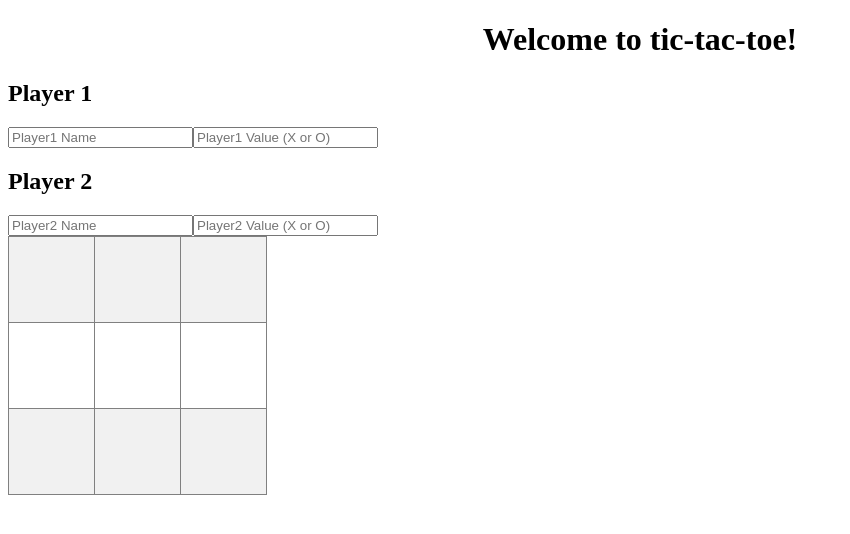
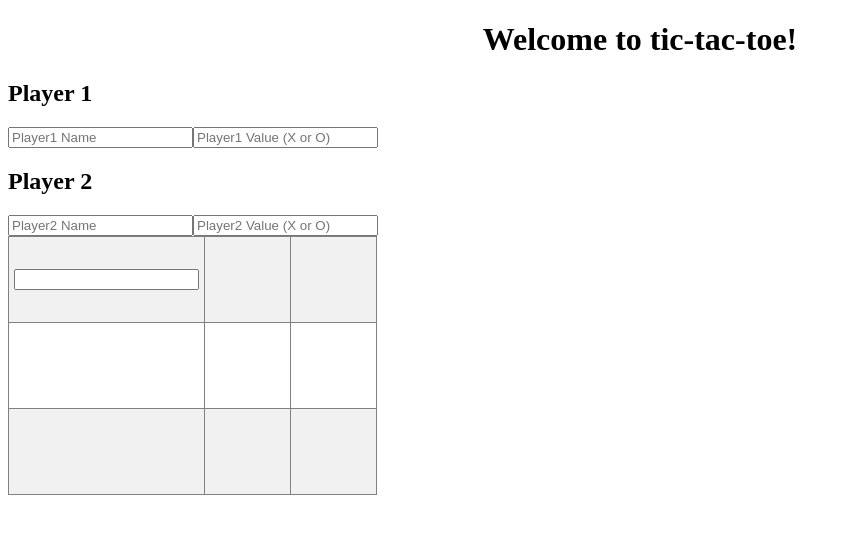
Before and after one commit to bulmerg/tic-tac-toe, an Angular app: page / in a window 1280 px wide. Shown: the top 534 px of the page, without its empty margins (0-850 px from the left). Built offline with nearby package versions, Linux system fonts and the light colour scheme.

Commit message:
Fix Test square value display failed

```diff
--- a/src/app/app.component.html
+++ b/src/app/app.component.html
@@ -1,15 +1,19 @@
 <!--The content below is only a placeholder and can be replaced.-->
 <style>
-    table, th , td  {
+  table,
+  th,
+  td {
     border: 1px solid grey;
     border-collapse: collapse;
     padding: 5px;
     column-width: 75px;
     height: 75px;
   }
+
   table tr:nth-child(odd) {
     background-color: #f1f1f1;
   }
+
   table tr:nth-child(even) {
     background-color: #ffffff;
   }
@@ -23,10 +27,13 @@
 <div>
   <players></players>
 </div>
-<div>
+<form [formGroup]="grid">
+  <div class="container">
     <table>
       <tr #row1>
-      <td #square1 id="square1"></td>
+        <td id="square1Cell" (click)="handleSquareClick('X')">
+          <input formControlName="square1" readonly>
+        </td>
         <td #square2></td>
         <td #square3></td>
       </tr>
@@ -42,4 +49,6 @@
       </tr>
     </table>
   </div>
+</form>
+
 <router-outlet></router-outlet>
--- a/src/app/app.component.ts
+++ b/src/app/app.component.ts
@@ -1,19 +1,27 @@
 import { Component, OnInit } from '@angular/core';
 import { Player } from './models/Player';
+import { FormGroup, FormControl, FormBuilder } from '@angular/forms';
 
 @Component({
   selector: 'app-root',
   templateUrl: './app.component.html',
   styleUrls: ['./app.component.css']
 })
-export class AppComponent {
+export class AppComponent implements OnInit {
   title = 'tic-tac-toe';
+  square = '';
+  grid: FormGroup
+  constructor (private fb: FormBuilder) { }
 
-  constructor () {
+  ngOnInit(): void {
+    this.grid = this.fb.group({
+      square1: ['']
+    });
   }
 
-  handleSquareClick() {
-
+  handleSquareClick(value: string) {
+    this.grid.get("square1").setValue(value);
+    // this.square = value;
   }
 
 }
--- a/src/app/app.module.ts
+++ b/src/app/app.module.ts
@@ -1,6 +1,6 @@
 import { BrowserModule } from '@angular/platform-browser';
 import { NgModule } from '@angular/core';
-import { FormsModule } from '@angular/forms';
+import { FormsModule, ReactiveFormsModule} from '@angular/forms';
 
 import { AppRoutingModule } from './app-routing.module';
 import { AppComponent } from './app.component';
@@ -14,6 +14,7 @@ import { PlayersComponent } from './pages/players/players.component';
   imports: [
     BrowserModule,
     FormsModule,
+    ReactiveFormsModule,
     AppRoutingModule
   ],
   providers: [],
```
Also changed, not shown: 1 other file (tests, documents, lock files or other folders). Lines whose indentation alone changed are shown as unchanged.
